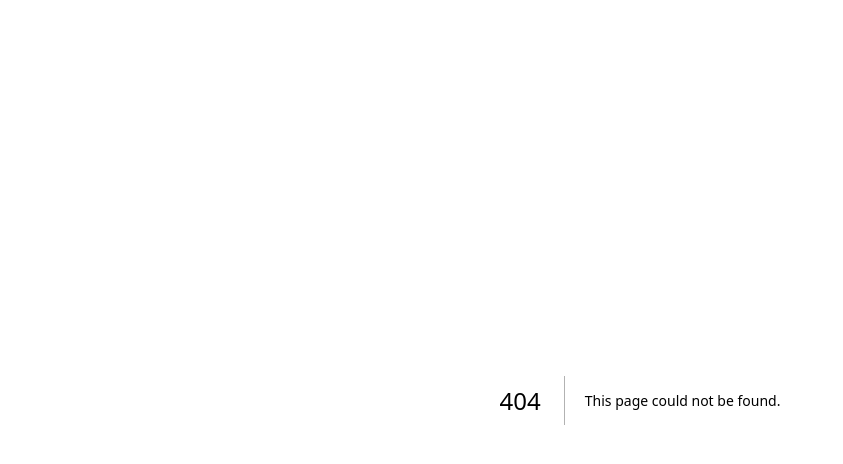
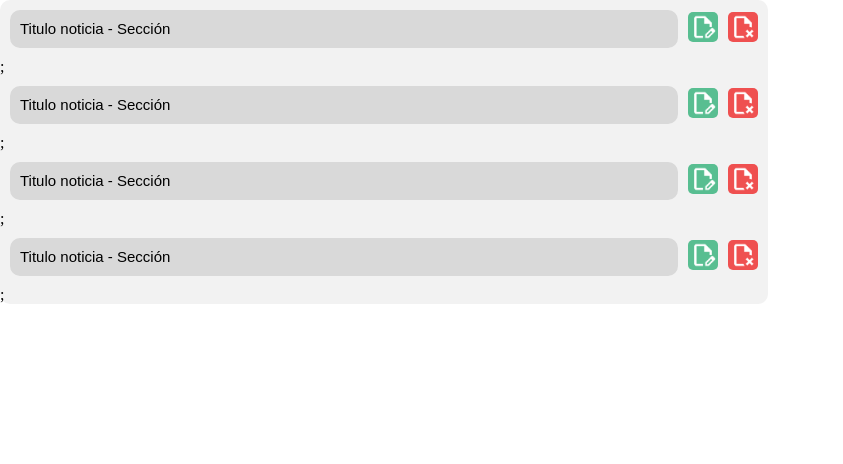
Before and after one commit to JoelSanchez01/AlInstante, a Next.js app: page /viewNews in a window 1280 px wide. Before the commit this address had no page. Shown: the top 464 px of the page, without its empty margins (0-843 px from the left). Built offline with nearby package versions, Linux system fonts and the light colour scheme.

Commit message:
correccion de errores

```diff
--- a/src/app/globals.css
+++ b/src/app/globals.css
@@ -1,107 +1,5 @@
-:root {
-  --max-width: 1100px;
-  --border-radius: 12px;
-  --font-mono: ui-monospace, Menlo, Monaco, 'Cascadia Mono', 'Segoe UI Mono',
-    'Roboto Mono', 'Oxygen Mono', 'Ubuntu Monospace', 'Source Code Pro',
-    'Fira Mono', 'Droid Sans Mono', 'Courier New', monospace;
-
-  --foreground-rgb: 0, 0, 0;
-  --background-start-rgb: 214, 219, 220;
-  --background-end-rgb: 255, 255, 255;
-
-  --primary-glow: conic-gradient(
-    from 180deg at 50% 50%,
-    #16abff33 0deg,
-    #0885ff33 55deg,
-    #54d6ff33 120deg,
-    #0071ff33 160deg,
-    transparent 360deg
-  );
-  --secondary-glow: radial-gradient(
-    rgba(255, 255, 255, 1),
-    rgba(255, 255, 255, 0)
-  );
-
-  --tile-start-rgb: 239, 245, 249;
-  --tile-end-rgb: 228, 232, 233;
-  --tile-border: conic-gradient(
-    #00000080,
-    #00000040,
-    #00000030,
-    #00000020,
-    #00000010,
-    #00000010,
-    #00000080
-  );
-
-  --callout-rgb: 238, 240, 241;
-  --callout-border-rgb: 172, 175, 176;
-  --card-rgb: 180, 185, 188;
-  --card-border-rgb: 131, 134, 135;
+* {
+  margin: 0;
+  padding: 0;
+  box-sizing: border-box;
 }
-
-@media (prefers-color-scheme: dark) {
-  :root {
-    --foreground-rgb: 255, 255, 255;
-    --background-start-rgb: 0, 0, 0;
-    --background-end-rgb: 0, 0, 0;
-
-    --primary-glow: radial-gradient(rgba(1, 65, 255, 0.4), rgba(1, 65, 255, 0));
-    --secondary-glow: linear-gradient(
-      to bottom right,
-      rgba(1, 65, 255, 0),
-      rgba(1, 65, 255, 0),
-      rgba(1, 65, 255, 0.3)
-    );
-
-    --tile-start-rgb: 2, 13, 46;
-    --tile-end-rgb: 2, 5, 19;
-    --tile-border: conic-gradient(
-      #ffffff80,
-      #ffffff40,
-      #ffffff30,
-      #ffffff20,
-      #ffffff10,
-      #ffffff10,
-      #ffffff80
-    );
-
-    --callout-rgb: 20, 20, 20;
-    --callout-border-rgb: 108, 108, 108;
-    --card-rgb: 100, 100, 100;
-    --card-border-rgb: 200, 200, 200;
-  }
-}
-
-* {
-  box-sizing: border-box;
-  padding: 0;
-  margin: 0;
-}
-
-html,
-body {
-  max-width: 100vw;
-  overflow-x: hidden;
-}
-
-body {
-  color: rgb(var(--foreground-rgb));
-  background: linear-gradient(
-      to bottom,
-      transparent,
-      rgb(var(--background-end-rgb))
-    )
-    rgb(var(--background-start-rgb));
-}
-
-a {
-  color: inherit;
-  text-decoration: none;
-}
-
-@media (prefers-color-scheme: dark) {
-  html {
-    color-scheme: dark;
-  }
-}
--- /dev/null
+++ b/src/app/viewNews/page.jsx
@@ -0,0 +1,17 @@
+import React from "react";
+import "./viewNews.css";
+
+import TargetView from "@/components/TargetView";
+
+function InsidePage() {
+  return (
+    <div className="news-view-frame">
+      <TargetView />;
+      <TargetView />;
+      <TargetView />;
+      <TargetView />;
+    </div>
+  );
+}
+
+export default InsidePage;
--- /dev/null
+++ b/src/app/viewNews/viewNews.css
@@ -0,0 +1,8 @@
+.news-view-frame {
+    background-color: #F2F2F2;
+    display: inline-block;
+    align-items: center;
+    width: 60%;
+    border-radius: 10px;
+
+}
--- /dev/null
+++ b/src/components/NewsViewCard.css
@@ -0,0 +1,48 @@
+.news-view-card {
+    display: flex;
+    align-items: center;
+    justify-content: center;
+    width: 100%;
+    margin: 10px;
+}
+
+.news-view-card-info {
+    background-color: #D9D9D9;
+    border-radius: 10px;
+    padding: 10px 0px;
+}
+
+.news-view-card-title {
+    font-family: Arial, Helvetica, sans-serif;
+    font-size: 15px;
+    color: #000000;
+    margin: 10px;
+}
+
+.news-view-card-edit {
+    margin-left: 10px;
+    border: 0;
+    border-radius: 5px;
+    padding: 2px;
+    background-color: #58BE91;
+
+}
+
+.news-view-card-delete {
+    margin-left: 10px;
+    margin-right: 10px;
+    border: 0;
+    border-radius: 5px;
+    padding: 2px;
+    background-color: #EF5050;
+}
+
+
+.news-view-frame .news-view-card aside {
+    width: 15%;
+}
+
+.news-view-frame .news-view-card a {
+    text-decoration: none;
+    width: 100%;
+}
--- /dev/null
+++ b/src/components/TargetView.jsx
@@ -0,0 +1,34 @@
+import React from "react";
+/* eslint-disable jsx-a11y/alt-text */
+import "./NewsViewCard.css";
+import Image from "next/image";
+
+function TargetView() {
+  return (
+    <article className="news-view-card">
+      <a href="">
+        <div className="news-view-card-info">
+          <span className="news-view-card-title">Titulo noticia - Sección</span>
+        </div>
+      </a>
+      <aside>
+        <Image
+          className="news-view-card-edit"
+          src="/edit_icon.png"
+          width={30}
+          height={30}
+          alt="incono"
+        />
+        <Image
+          className="news-view-card-delete"
+          src="/delete_icon.png"
+          width={30}
+          height={30}
+          alt="incono"
+        />
+      </aside>
+    </article>
+  );
+}
+
+export default TargetView;
```
Also changed, not shown: src/app/inside/NewsViewCard.css (deleted, +0 -42 lines), src/app/inside/page.jsx (deleted, +0 -21 lines).
